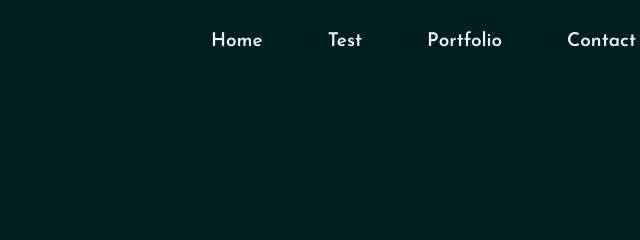
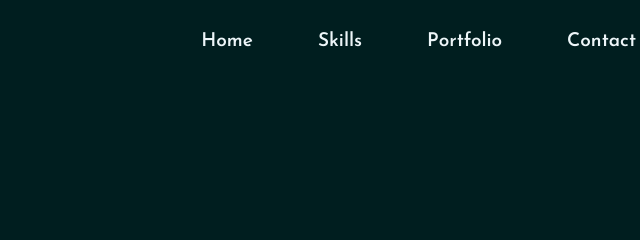
Before and after one commit to JFujie/uib-final-project, a website built with Parcel: page index.html in a window 1280 px wide. Shown: the top 240 px of the page, 624-1264 px from the left. Built offline with nearby package versions, Linux system fonts and the light colour scheme.

Commit message:
reverting changes and still testing

```diff
--- a/index.html
+++ b/index.html
@@ -19,7 +19,7 @@
 
       <nav>
         <a href="#" class="link">Home</a>
-        <a href="#skills" class="link">Test</a>
+        <a href="#skills" class="link">Skills</a>
         <a href="#portfolio" class="link">Portfolio</a>
         <a href="#contact" class="link">Contact</a>
       </nav>
```
